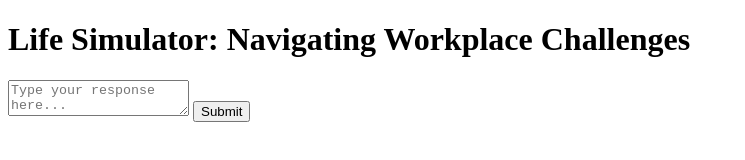
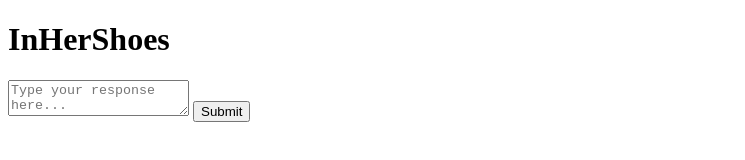
Before and after one commit to reetkaler/InHerShoes, a plain HTML site: page index.html in a window 1280 px wide. Shown: the whole page, without its empty margins (0-745 px from the left). Drawn offline with Linux system fonts and the light colour scheme.

Commit message:
changing titles

```diff
--- a/index.html
+++ b/index.html
@@ -3,12 +3,12 @@
 <head>
   <meta charset="UTF-8">
   <meta name="viewport" content="width=device-width, initial-scale=1.0">
-  <title>Episode-Inspired Game</title>
+  <title>Test</title>
   <link rel="stylesheet" href="style.css">
 </head>
 <body>
   <div id="game-container">
-    <h1>Life Simulator: Navigating Workplace Challenges</h1>
+    <h1>InHerShoes</h1>
     <div id="story-text"></div>
     <textarea id="player-input" placeholder="Type your response here..."></textarea>
     <button id="submit-button">Submit</button>
```
